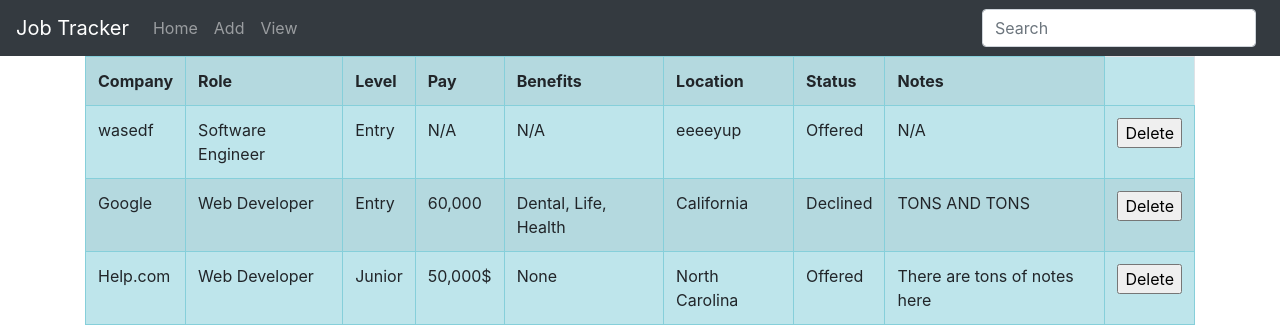
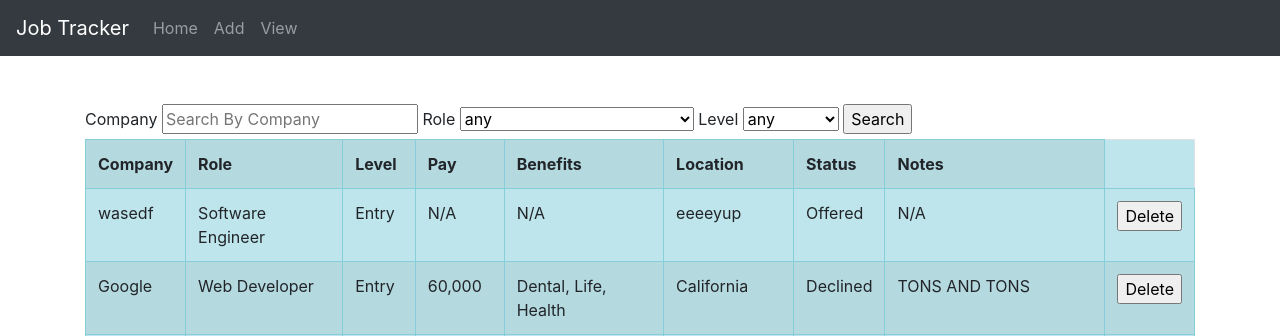
Before and after one commit to Sutopu/applicationer, a Django app: page /view in a window 1280 px wide. Shown: the top 336 px of the page. Run offline with Django 3.2, Linux system fonts and the light colour scheme; data comes from the database, SQL or seed files in the repository; both versions use the stored data as it was after the commit; some libraries are stand-ins or nearby versions.

Commit message:
added search functionality to view page. Can search based on company name, role, or level.

```diff
--- a/mysite/main/forms.py
+++ b/mysite/main/forms.py
@@ -14,4 +14,5 @@ class AddApplicationForm(forms.ModelForm):
             'location',
             'notes',
             'status',
+            'date_applied'
         ]
--- a/mysite/main/models.py
+++ b/mysite/main/models.py
@@ -1,5 +1,7 @@
 from django.db import models
 from django.db.models.fields import CharField
+from datetime import date
+from django.utils.timezone import now
 
 class Role(models.Model):
     #software engineer, software developer, web developer, etc.
@@ -30,6 +32,7 @@ class Application(models.Model):
     notes = models.TextField(default="N/A")
     level = models.ForeignKey(Level, default=1, verbose_name="Level", on_delete=models.SET_DEFAULT)
     status = models.ForeignKey(Status, default=1, verbose_name="Status", on_delete=models.SET_DEFAULT)
+    date_applied = models.DateField(default=now, verbose_name="Date Applied")
 
     def __str__(self):
         return self.company
--- a/mysite/main/templates/includes/navbar.html
+++ b/mysite/main/templates/includes/navbar.html
@@ -29,13 +29,6 @@
         </a>
       </li>
     </ul>
-
-    <!-- Search -->
-    <form class="form-inline">
-      <div class="md-form my-0">
-        <input class="form-control mr-sm-2" type="text" placeholder="Search" aria-label="Search">
-      </div>
-    </form>
   </div>
 
 </nav>
--- a/mysite/main/templates/view.html
+++ b/mysite/main/templates/view.html
@@ -1,8 +1,30 @@
 {% extends "header.html" %}
 
 {% block body %}
-<!--example of how data from the database could look on the frontend.-->
-<div class = "container">
+
+
+
+<div class = "container mt-5">
+    <form method="POST">
+        {% csrf_token %}
+        <label>Company</label>
+        <input type="text" placeholder="Search By Company" name="company_filter">
+        <label>Role</label>
+        <select name="role_filter">
+            <option value="">any</option>
+            {% for role in roles %}
+                <option value="{{role}}">{{role}}</option>
+            {% endfor %}
+        </select>
+        <label>Level</label>
+        <select name="level_filter">
+            <option value="">any</option>
+            {% for level in levels %}
+                <option value="{{level}}">{{level}}</option>
+            {% endfor %}
+        </select>
+        <input type="submit" value="Search">
+    </form>
     <table class = "table table-striped table-bordered table-info">
         <th>Company</th>
         <th>Role</th>
--- a/mysite/main/views.py
+++ b/mysite/main/views.py
@@ -1,7 +1,7 @@
 from django.shortcuts import render, redirect
 from django.http import HttpResponse
 from .forms import AddApplicationForm
-from .models import Application
+from .models import Application, Level, Role
 
 
 def home(request):
@@ -11,8 +11,16 @@ def home(request):
 display all applications
 """
 def view(request):
+    levels = Level.objects.all()
+    roles = Role.objects.all()
+    if request.method == "POST":
+        applications = Application.objects.filter(
+            company__contains=request.POST["company_filter"],
+            role__role__contains=request.POST["role_filter"],
+            level__level__contains=request.POST["level_filter"])
+        return render(request, "view.html", context= {"applications":applications, "levels":levels, "roles":roles})
     applications = Application.objects.all()
-    return render(request, "view.html", context= {"applications":applications})
+    return render(request, "view.html", context= {"applications":applications, "levels": levels, "roles":roles})
 
 """
 take values of user input in form and add them to the database
```
Also changed, not shown: mysite/db.sqlite3, mysite/main/migrations/0005_application_date_applied.py (added), mysite/main/migrations/0006_auto_20210429_0201.py (added), mysite/main/migrations/0007_auto_20210429_0205.py (added).
